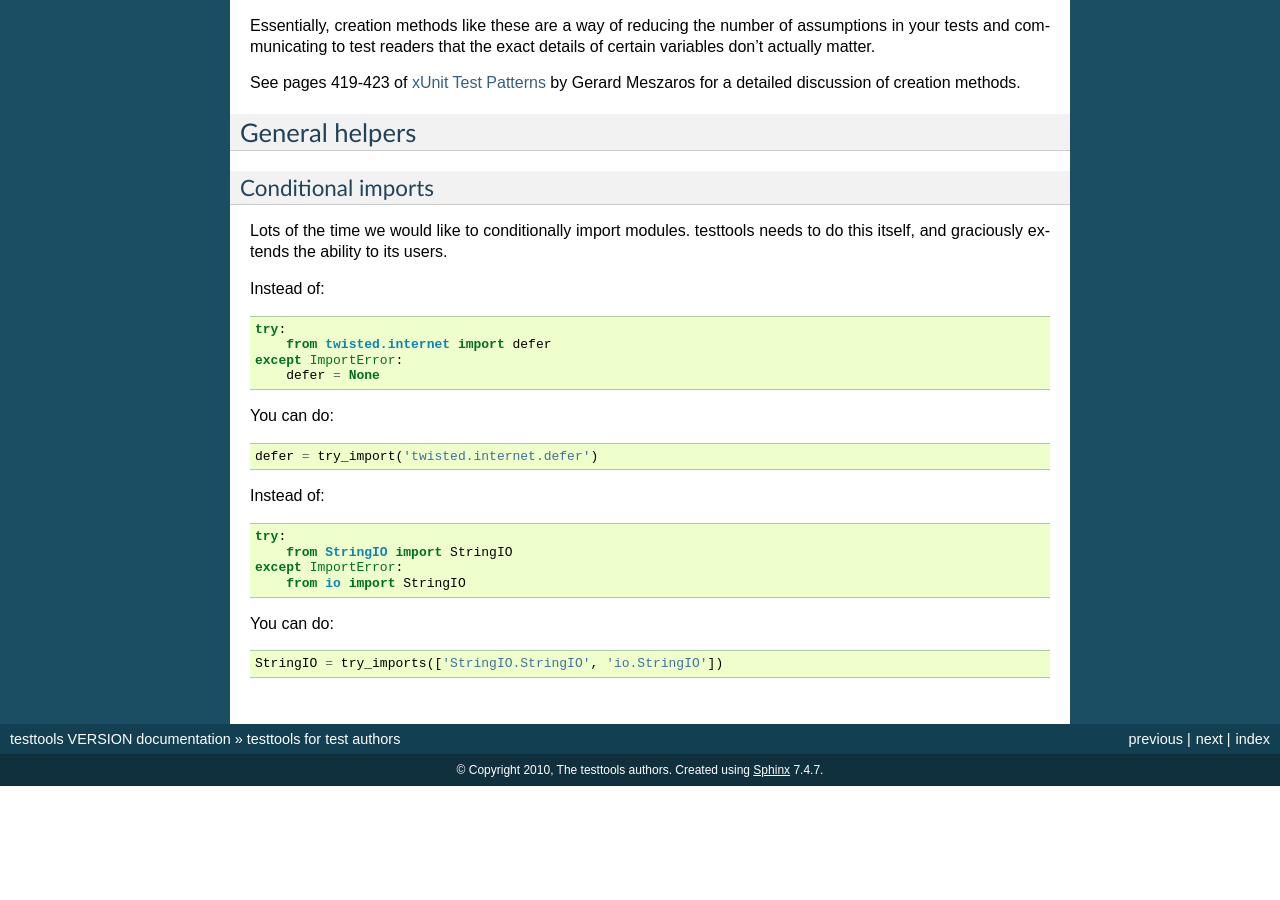
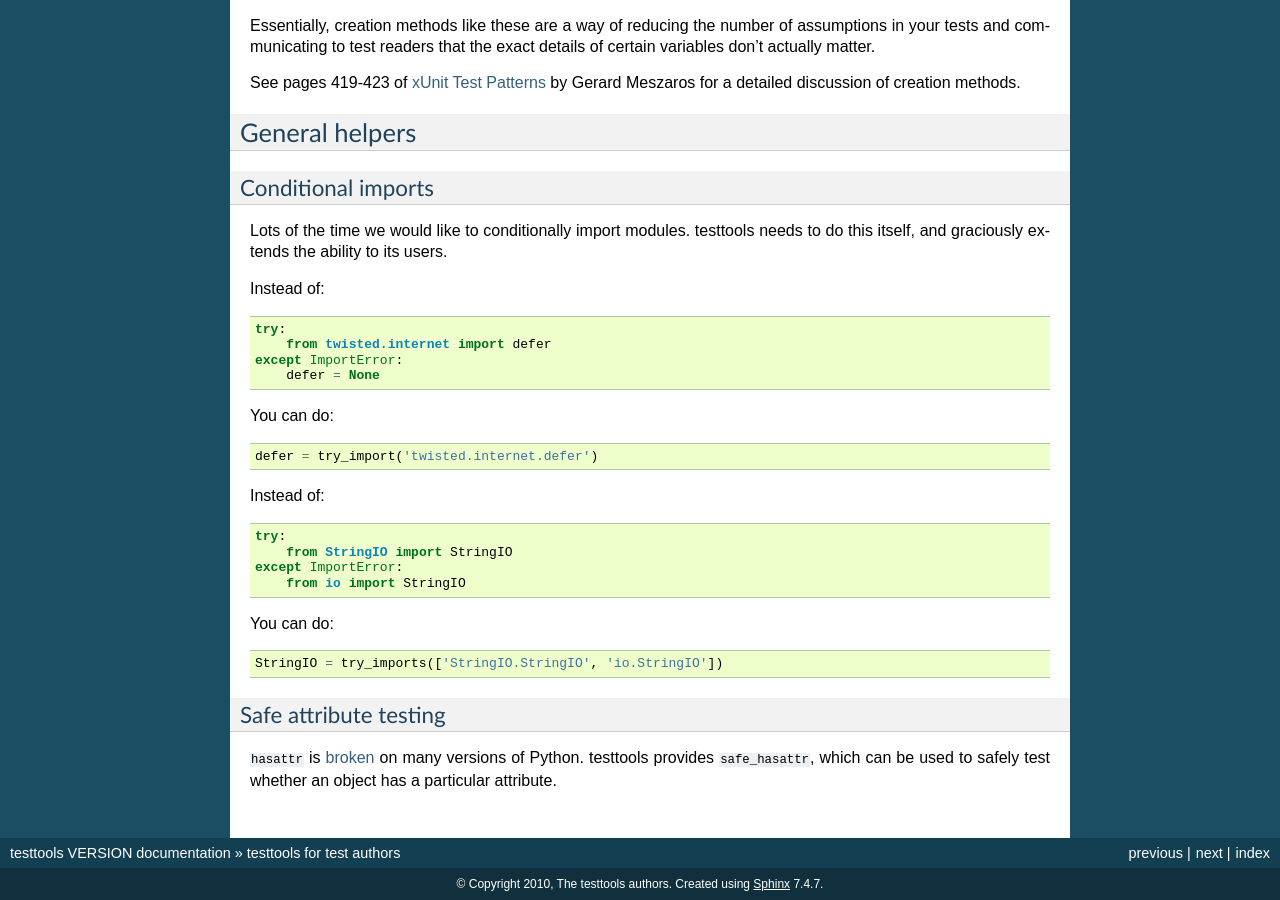
Before and after one commit to testing-cabal/testtools, a Sphinx documentation site: the page built from doc/for-test-authors.rst, in a window 1280 px wide and 900 px high, scrolled down 17671 px. Built offline with Sphinx 7.4.7, drawn with Linux system fonts in a browser that asks for light colours; before the commit the page ends 18457 px from its top, so only the background shows below that; some of the changed text lies outside the part shown.

Commit message:
Docs and export.

```diff
--- a/doc/for-test-authors.rst
+++ b/doc/for-test-authors.rst
@@ -1144,6 +1144,14 @@ You can do::
   StringIO = try_imports(['StringIO.StringIO', 'io.StringIO'])
 
 
+Safe attribute testing
+----------------------
+
+``hasattr`` is broken_ on many versions of Python.  testtools provides
+``safe_hasattr``, which can be used to safely test whether an object has a
+particular attribute.
+
+
 .. _testrepository: https://launchpad.net/testrepository
 .. _Trial: http://twistedmatrix.com/documents/current/core/howto/testing.html
 .. _nose: http://somethingaboutorange.com/mrl/projects/nose/
@@ -1158,3 +1166,4 @@ You can do::
 .. _`testtools API docs`: http://mumak.net/testtools/apidocs/
 .. _Distutils: http://docs.python.org/library/distutils.html
 .. _`setup configuration`: http://docs.python.org/distutils/configfile.html
+.. _broken: http://chipaca.com/post/3210673069/hasattr-17-less-harmful
--- a/testtools/__init__.py
+++ b/testtools/__init__.py
@@ -8,12 +8,14 @@ __all__ = [
     'ErrorHolder',
     'ExpectedException',
     'ExtendedToOriginalDecorator',
+    'FixtureSuite',
     'iterate_tests',
     'MultipleExceptions',
     'MultiTestResult',
     'PlaceHolder',
     'run_test_with',
     'TestCase',
+    'TestCommand',
     'TestResult',
     'TextTestResult',
     'RunTest',
@@ -59,6 +61,7 @@ from testtools.testresult import (
     )
 from testtools.testsuite import (
     ConcurrentTestSuite,
+    FixtureSuite,
     iterate_tests,
     )
 from testtools.distutilscmd import (
```
